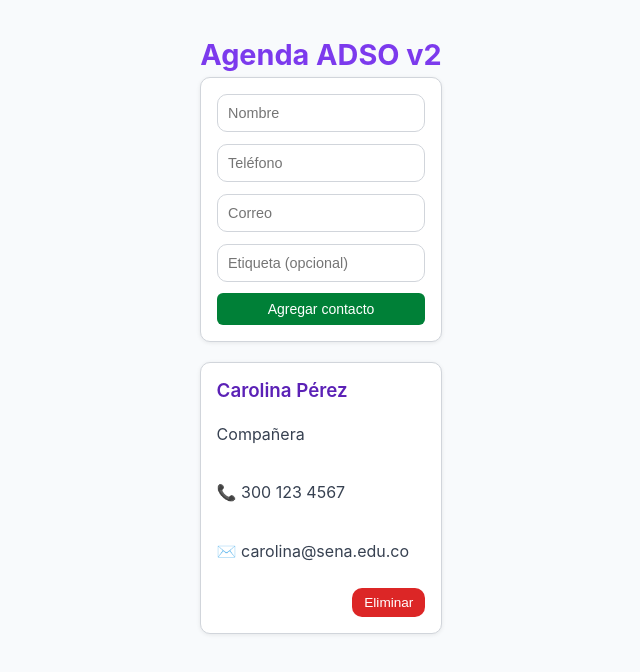
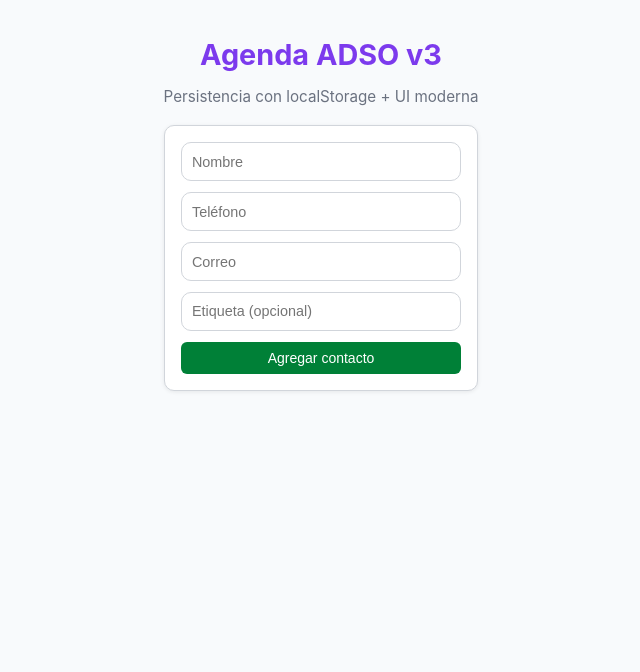
Before and after one commit to valeriaup/Agenda-ADSO-3229209, a React (Vite) app in the folder agenda-adso/: page / in a window 1280 px wide. Shown: the top 672 px of the page, without its empty margins (319-959 px from the left). Built offline with nearby package versions, Linux system fonts and the light colour scheme.

Commit message:
feat(src/App.jsx) Clase_5_Agenda_ADSO_v3_LocalStorage

```diff
--- a/agenda-adso/src/App.jsx
+++ b/agenda-adso/src/App.jsx
@@ -75,7 +75,7 @@ export default function App() {
   );
 }*/
 
-import { useState } from "react";
+/*import { useState } from "react";
 import "./App.css";
 import ContactoCard from "./components/ContactoCard";
 import FormularioContacto from "./Components/FormularioContacto";
@@ -122,4 +122,54 @@ export default function App() {
       </section>
     </main>
   );
+}*/
+
+import { useState, useEffect } from "react";
+import "./App.css";
+import FormularioContacto from "./components/FormularioContacto";
+import ContactoCard from "./components/ContactoCard";
+
+export default function App() {
+  // Cargar contactos desde localStorage
+  const contactosGuardados =
+    JSON.parse(localStorage.getItem("contactos")) || [];
+
+  const [contactos, setContactos] = useState(contactosGuardados);
+
+  // Guardar contactos en localStorage cada vez que cambian
+  useEffect(() => {
+    localStorage.setItem("contactos", JSON.stringify(contactos));
+  }, [contactos]);
+
+  // Agregar contacto
+  const agregarContacto = (nuevoContacto) => {
+    setContactos((prev) => [...prev, nuevoContacto]);
+  };
+
+  // Eliminar contacto por correo
+  const eliminarContacto = (correo) => {
+    setContactos((prev) =>
+      prev.filter((contacto) => contacto.correo !== correo)
+    );
+  };
+
+  return (
+    <main className="app-container">
+      <h1 className="app-title">Agenda ADSO v3</h1>
+
+      <p className="subtitulo">
+        Persistencia con localStorage + UI moderna
+      </p>
+
+      <FormularioContacto onAgregar={agregarContacto} />
+
+      {contactos.map((contacto) => (
+        <ContactoCard
+          key={contacto.correo}
+          {...contacto}
+          onEliminar={eliminarContacto}
+        />
+      ))}
+    </main>
+  );
 }
```
